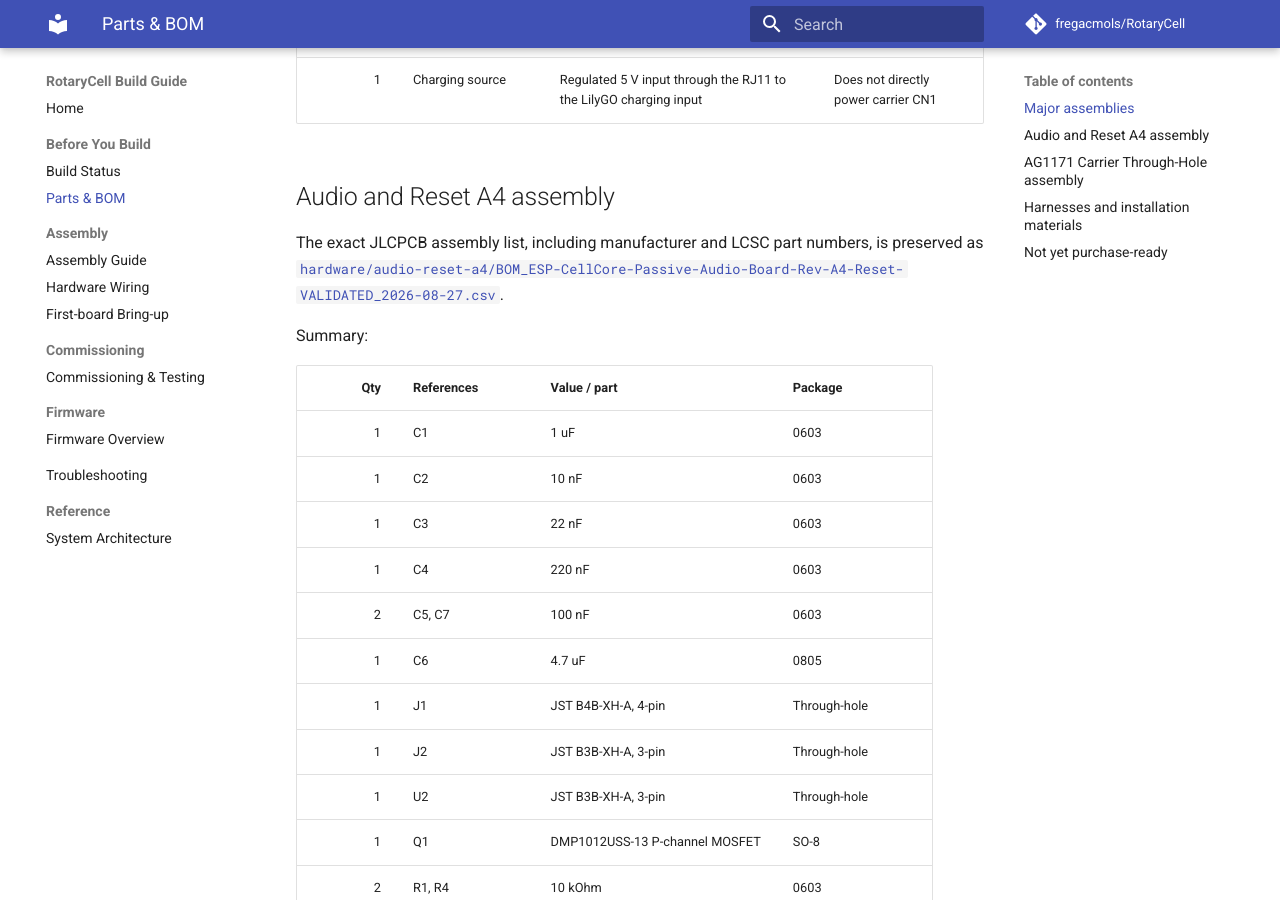
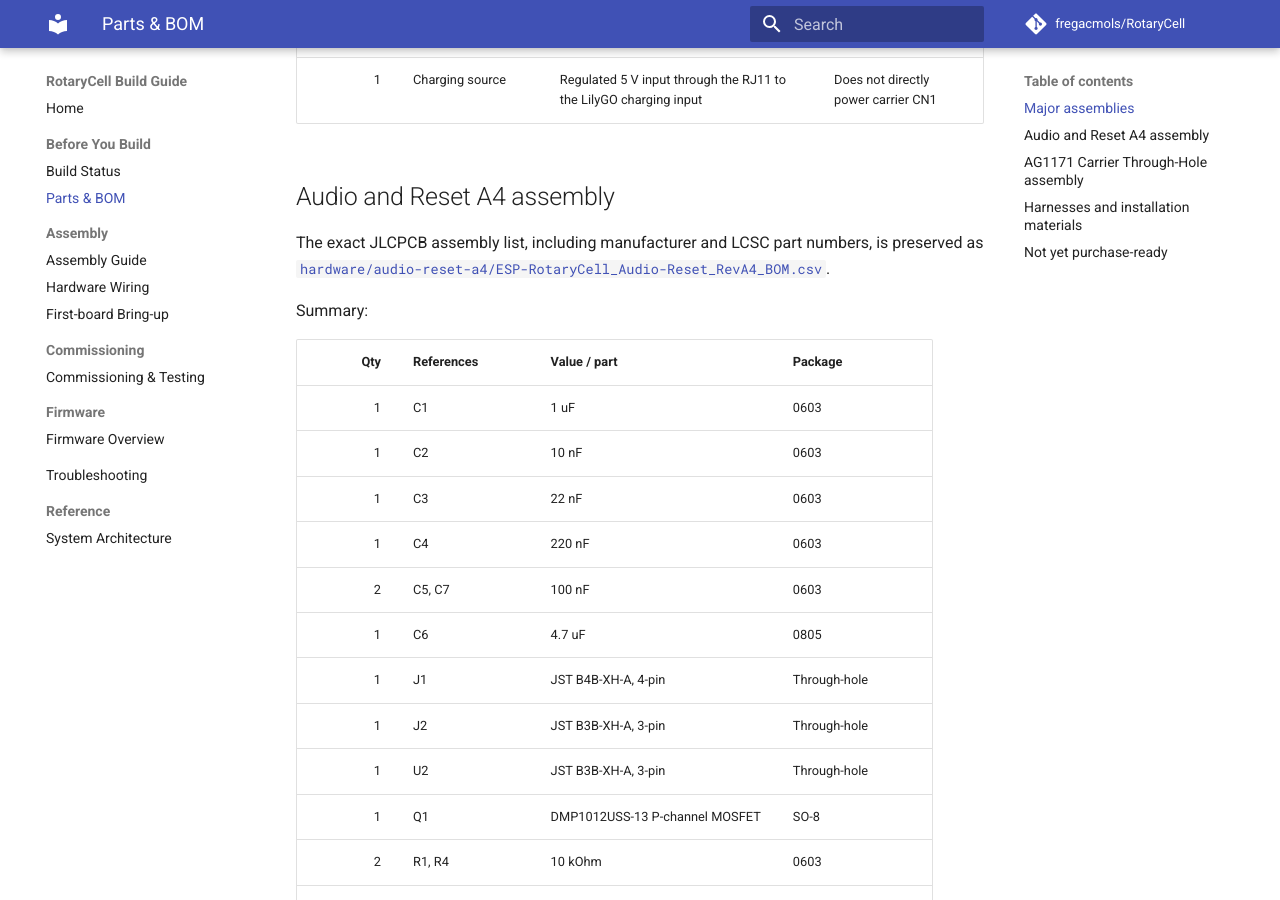
Before and after one commit to fregacmols/RotaryCell, an MkDocs documentation site: the page built from docs/MASTER_BOM.md, in a window 1280 px wide and 900 px high, scrolled down 946 px. Built offline with MkDocs 1.6.1 and Material for MkDocs 9.7.7, drawn with Linux system fonts in a browser that asks for light colours; comment, search, counter and statistics services are not loaded.

Commit message:
Standardize RotaryCell PCB ordering filenames and download links

```diff
--- a/docs/MASTER_BOM.md
+++ b/docs/MASTER_BOM.md
@@ -20,7 +20,7 @@ This BOM combines the major system items with the two ordered board assemblies.
 
 ## Audio and Reset A4 assembly
 
-The exact JLCPCB assembly list, including manufacturer and LCSC part numbers, is preserved as [`hardware/audio-reset-a4/BOM_ESP-CellCore-Passive-Audio-Board-Rev-A4-Reset-VALIDATED_2026-08-27.csv`](../hardware/audio-reset-a4/BOM_ESP-CellCore-Passive-Audio-Board-Rev-A4-Reset-VALIDATED_2026-08-27.csv).
+The exact JLCPCB assembly list, including manufacturer and LCSC part numbers, is preserved as [`hardware/audio-reset-a4/ESP-RotaryCell_Audio-Reset_RevA4_BOM.csv`](../hardware/audio-reset-a4/ESP-RotaryCell_Audio-Reset_RevA4_BOM.csv).
 
 Summary:
 
```
Also changed, not shown: hardware/ag1171-carrier-through-hole/README.md (+8 -0 lines), hardware/audio-reset-a4/README.md (+10 -0 lines), 17 other files.
